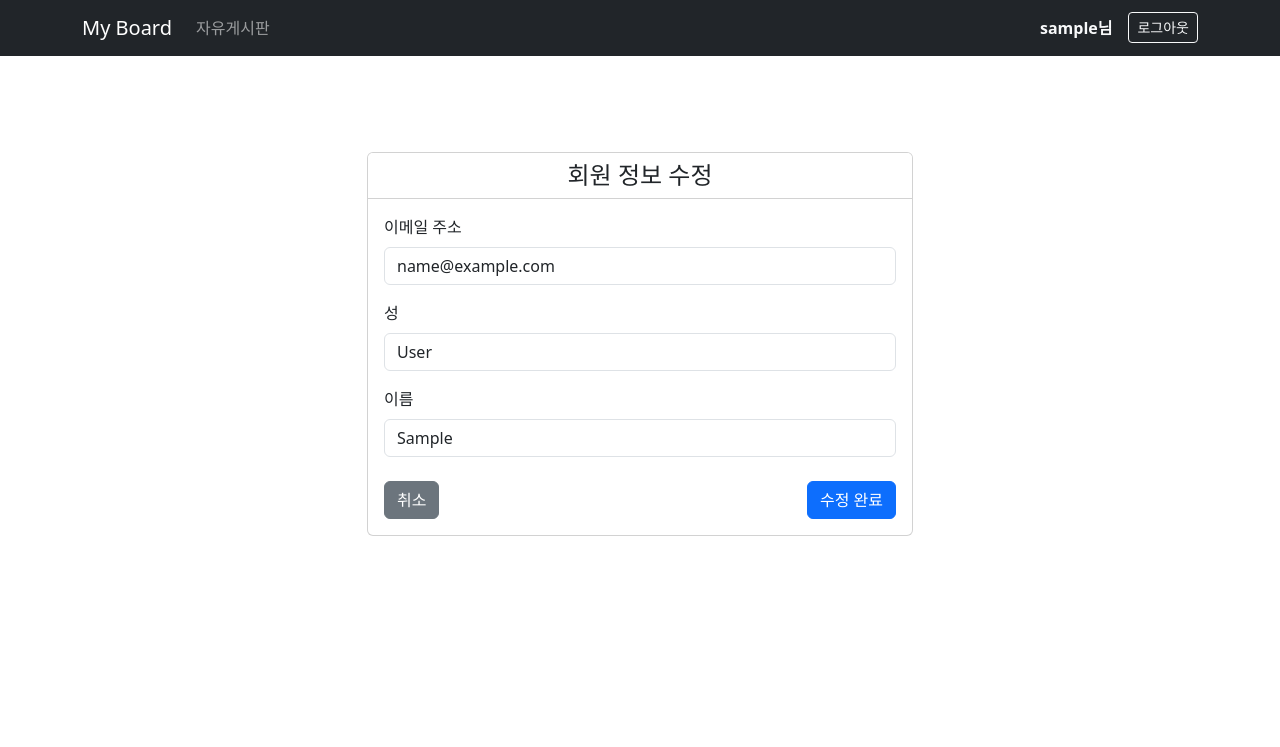
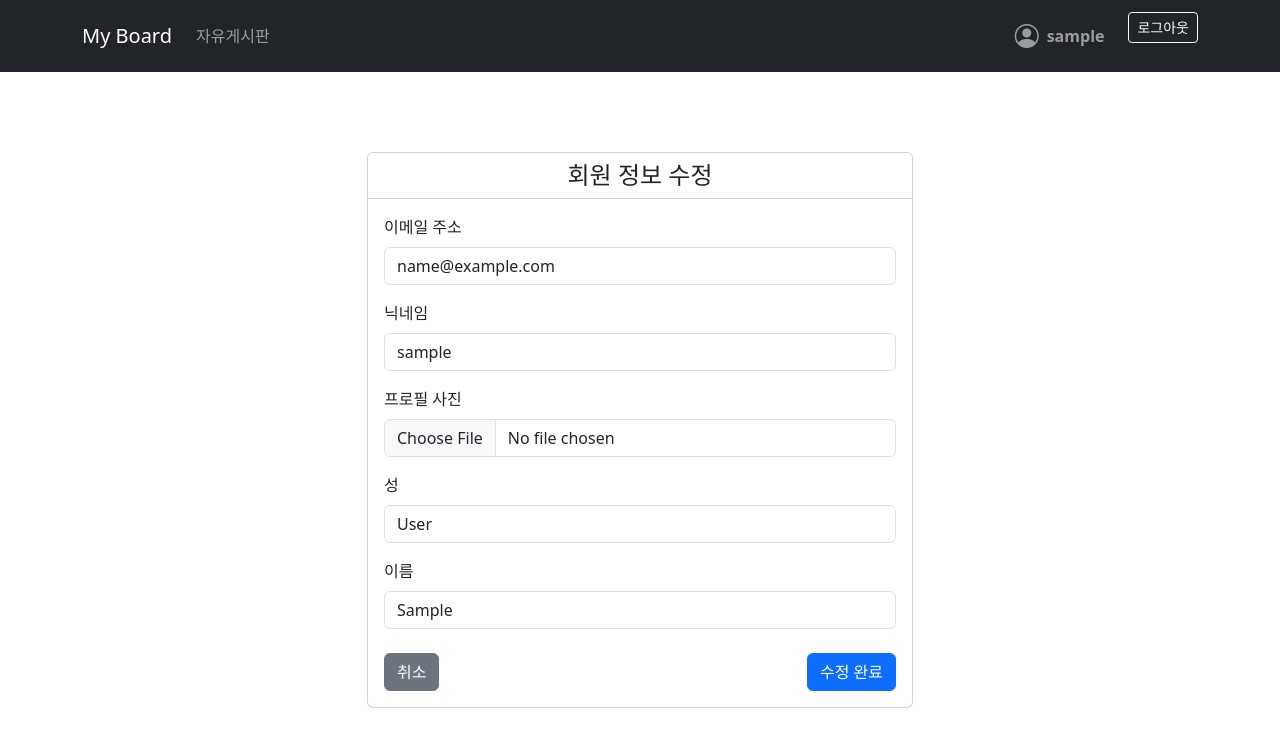
Before and after one commit to SweetSpread/django-board-tutorial, a Django app: page /accounts/profile/edit/ in a window 1280 px wide. Shown: the top 747 px of the page. Run offline with Django 5.2, Linux system fonts and the light colour scheme; the visitor is signed in with stand-in values (Sample User, id 1).

Commit message:
Phase 2: nickname and profile photo

```diff
--- a/accounts/forms.py
+++ b/accounts/forms.py
@@ -9,7 +9,7 @@ User = get_user_model()
 class CustomUserCreationForm(UserCreationForm):
     class Meta:
         model = User    # 이 폼은 우리가 만든 User 모델과 연결됩니다.
-        fields = ['username', 'email']  # 입력받을 필드 지정
+        fields = ['username', 'nickname', 'avatar', 'email']  # 입력받을 필드 지정
         # 비밀번호(password)는 UserCreationForm이 알아서 처리해주므로 안 적어도 됩니다.
 
     # 폼이 생성될 때(__init__) 모든 필드에 반복문을 돌려 css 클래스를 추가합니다.
@@ -30,12 +30,14 @@ class CustomAuthenticationForm(AuthenticationForm):
 class CustomUserChangeForm(forms.ModelForm):
     class Meta:
         model = User    # 이 폼은 우리가 만든 User 모델과 연결됩니다.
-        fields = ['email', 'last_name', 'first_name']  # 입력받을 필드 지정
+        fields = ['email', 'nickname', 'avatar', 'last_name', 'first_name']  # 입력받을 필드 지정
         # 비밀번호(password)는 UserCreationForm이 알아서 처리해주므로 안 적어도 됩니다.
 
         # [수정] labels 딕셔너리를 이용해 여기서 명시적으로 지정하는 것이 가장 확실합니다.
         labels = {
             'email': '이메일 주소',
+            'nickname': '닉네임',
+            'avatar': '프로필 사진',
             'last_name': '성',
             'first_name': '이름',
         }
--- a/accounts/models.py
+++ b/accounts/models.py
@@ -13,8 +13,20 @@ class User(AbstractUser):
 
     # 추후 닉네임이나 전화번호 등이 필요하면 여기에 추가합니다.
     # 저는 닉네임을 추가하지만, 사용하지 않을 경우 주석 처리 하면 됩니다.
-    nickname = models.CharField(max_length=20, blank=True)
+    nickname = models.CharField(max_length=20, blank=True, null=True, unique=True, verbose_name="닉네임")
+
+    # 프로필 사진
+    # blank=True: 사진 없이도 가입/수정 가능
+    avatar = models.ImageField(upload_to='accounts/avatar/%Y/%m/%d/', blank=True, null=True, verbose_name="프로필 사진")
+
+    def save(self, *args, **kwargs):
+        # 만약 닉네임이 비어있다면
+        if not self.nickname:
+            self.nickname = self.username   # 아이디를 닉네임으로 설정
+        super().save(*args, **kwargs)       # 진짜 저장 실행
 
     def __str__(self):
-        #객체를 출력할 때 아이디(username)가 나오도록 설정(자바의 toString()과 동일)
-        return self.username
+        # 객체를 출력할 때 아이디(username)가 나오도록 설정(자바의 toString()과 동일)
+        # 변경! 닉네임이 있으면 닉네임 리턴, 없으면 아이디 리턴
+        #return self.username
+        return self.nickname if self.nickname else self.username
--- a/accounts/templates/accounts/profile_edit.html
+++ b/accounts/templates/accounts/profile_edit.html
@@ -8,7 +8,7 @@
                 <h4 class="mb-0">회원 정보 수정</h4>
             </div>
             <div class="card-body">
-                <form method="post">
+                <form method="post" enctype="multipart/form-data">
                     {% csrf_token %}
 
                     {% for field in form %}
--- a/accounts/templates/accounts/signup.html
+++ b/accounts/templates/accounts/signup.html
@@ -7,7 +7,7 @@
                 <h4 class="mb-0">회원가입</h4>
             </div>
             <div class="card-body">
-                <form method="post">
+                <form method="post" enctype="multipart/form-data">
                     {% csrf_token %}
 
                     {% for field in form %}
--- a/accounts/views.py
+++ b/accounts/views.py
@@ -6,7 +6,7 @@ from django.contrib.auth.decorators import login_required
 def signup(request):
     if request.method == 'POST':
         # [POST] 가입 처리
-        form = CustomUserCreationForm(request.POST)
+        form = CustomUserCreationForm(request.POST, request.FILES)
         if form.is_valid():
             user = form.save()  # DB에 저장(비밀번호 암호화 자동 처리)
 
@@ -34,7 +34,7 @@ def profile(request):
 def profile_edit(request):
     if request.method == 'POST':
         # instance=request.user : 현재 로그인된 사용자 정보를 폼에 채워넣고 시작
-        form = CustomUserChangeForm(request.POST, instance=request.user)
+        form = CustomUserChangeForm(request.POST, request.FILES, instance=request.user)
         if form.is_valid():
             form.save()
             return redirect('accounts:profile') # 수정 후 마이페이지로 이동
--- a/templates/base.html
+++ b/templates/base.html
@@ -27,8 +27,14 @@
                 <ul class="navbar-nav">
                     {% if user.is_authenticated %}
                         <li class="nav-item text-light me-3" style="line-height: 40px;">
-                            <a href="{% url 'accounts:profile' %}" class="text-light text-decoration-none fw-bold">
-                                {{ user.username }}님
+                            <a href="{% url 'accounts:profile' %}" class="nav-link d-flex align-items-center gap-2">
+                                {% if user.avatar %}
+                                    <img src="{{ user.avatar.url }}" alt="profile" width="32" height="32" class="rounded-circle border">
+                                {% else %}
+                                    <i class="bi bi-person-circle" style="font-size: 1.5rem;"></i>
+                                {% endif %}
+
+                                <strong>{{ user.nickname|default:user.username }}</strong>
                             </a>
                         </li>
                         <li class="nav-item">
```
Also changed, not shown: accounts/migrations/0002_user_avatar_alter_user_nickname.py (added), accounts/migrations/0003_alter_user_nickname.py (added).
